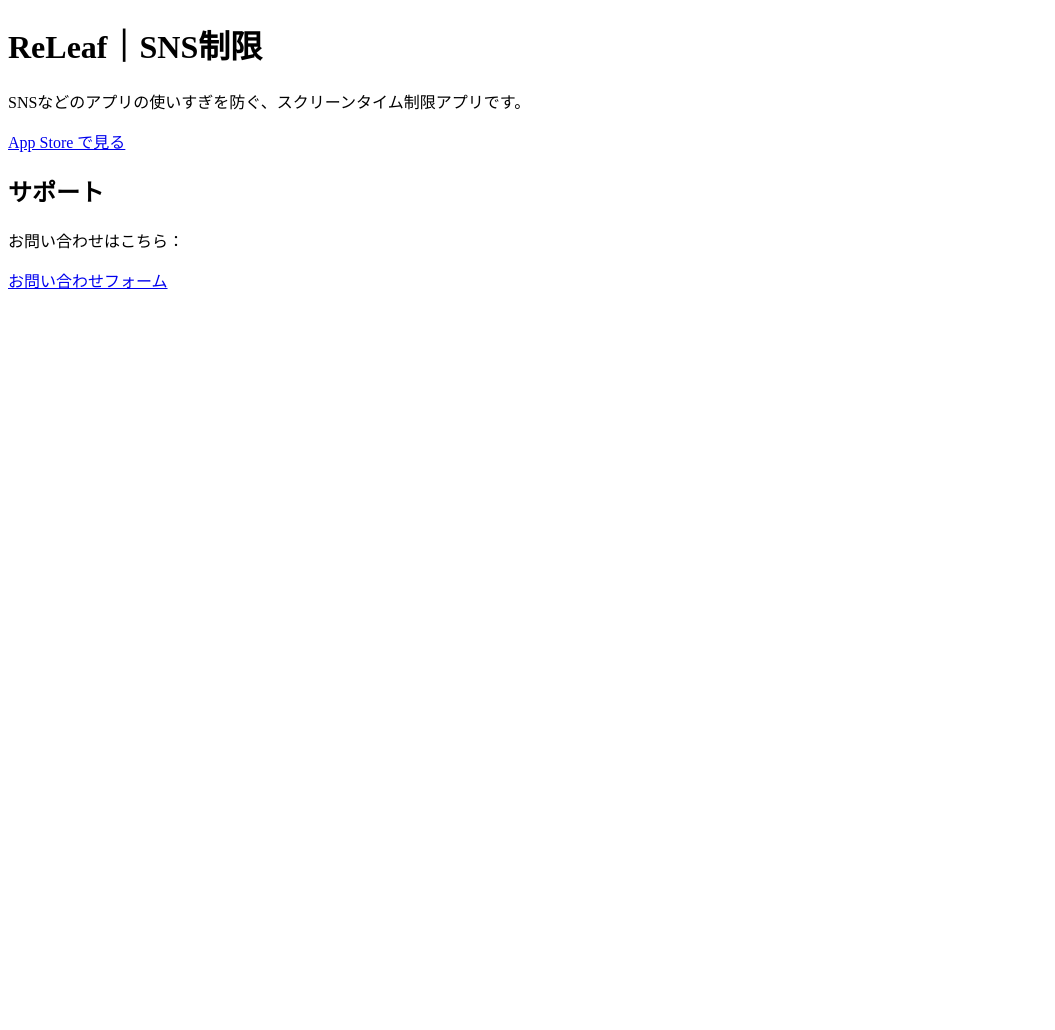
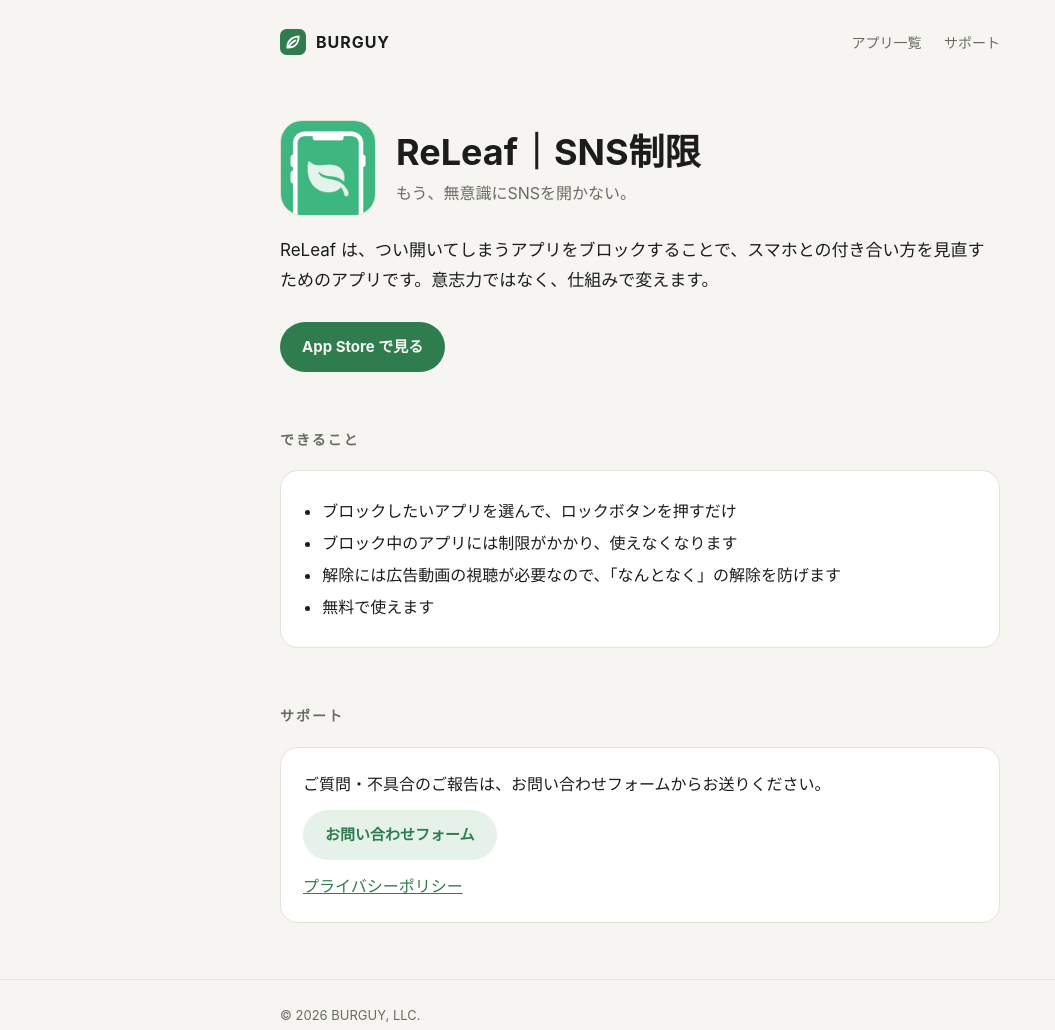
Before and after one commit to burguy-app/burguy-app.github.io, a plain HTML site: page ReLeaf/index.html in a window 1280 px wide. Shown: the whole page, without its empty margins (0-1055 px from the left). Before the commit the page ends 800 px from the top, so only its background shows below. Drawn offline with Linux system fonts and the light colour scheme.

Commit message:
Add files via upload

```diff
--- a/ReLeaf/index.html
+++ b/ReLeaf/index.html
@@ -3,14 +3,64 @@
 <head>
   <meta charset="utf-8">
   <meta name="viewport" content="width=device-width, initial-scale=1">
-  <title>ReLeaf｜SNS制限</title>
+  <title>ReLeaf｜SNS制限 - BURGUY, LLC.</title>
+  <meta name="description" content="ReLeaf は、つい開いてしまうアプリをブロックして、スマホとの付き合い方を見直すためのアプリです。">
+  <link rel="stylesheet" href="../style.css">
 </head>
 <body>
-  <h1>ReLeaf｜SNS制限</h1>
-  <p>SNSなどのアプリの使いすぎを防ぐ、スクリーンタイム制限アプリです。</p>
-  <p><a href="https://apps.apple.com/jp/app/id6737191162">App Store で見る</a></p>
-  <h2>サポート</h2>
-  <p>お問い合わせはこちら：</p>
-  <p><a href="https://docs.google.com/forms/d/e/1FAIpQLSeIYVHZO8xDFM4n3HXoJDC3IcL614K2ic36VlS-DKCnroAvAg/viewform">お問い合わせフォーム</a></p>
+  <header class="site">
+    <div class="wrap">
+      <a class="brand" href="../">
+        <svg viewBox="0 0 32 32" aria-hidden="true"><rect width="32" height="32" rx="8" fill="#2f7d4f"/><path d="M9 23c0-8 5-13 14-14 0 9-5 14-13 14 2-4 5-7 9-9" fill="none" stroke="#fff" stroke-width="2.2" stroke-linecap="round" stroke-linejoin="round"/></svg>
+        BURGUY
+      </a>
+      <nav>
+        <a href="../#apps">アプリ一覧</a>
+        <a href="#support">サポート</a>
+      </nav>
+    </div>
+  </header>
+
+  <main class="wrap">
+    <div class="app-hero">
+      <img src="../icon-releaf.jpg" alt="ReLeaf のアイコン" width="96" height="96">
+      <div>
+        <h1>ReLeaf｜SNS制限</h1>
+        <p>もう、無意識にSNSを開かない。</p>
+      </div>
+    </div>
+
+    <section>
+      <p class="lead">ReLeaf は、つい開いてしまうアプリをブロックすることで、スマホとの付き合い方を見直すためのアプリです。意志力ではなく、仕組みで変えます。</p>
+      <div class="btns">
+        <a class="btn" href="https://apps.apple.com/jp/app/id6737191162">App Store で見る</a>
+      </div>
+    </section>
+
+    <section>
+      <h2>できること</h2>
+      <div class="panel">
+        <ul class="points">
+          <li>ブロックしたいアプリを選んで、ロックボタンを押すだけ</li>
+          <li>ブロック中のアプリには制限がかかり、使えなくなります</li>
+          <li>解除には広告動画の視聴が必要なので、「なんとなく」の解除を防げます</li>
+          <li>無料で使えます</li>
+        </ul>
+      </div>
+    </section>
+
+    <section id="support">
+      <h2>サポート</h2>
+      <div class="panel">
+        <p>ご質問・不具合のご報告は、お問い合わせフォームからお送りください。</p>
+        <p><a class="btn ghost" href="https://docs.google.com/forms/d/e/1FAIpQLSeIYVHZO8xDFM4n3HXoJDC3IcL614K2ic36VlS-DKCnroAvAg/viewform">お問い合わせフォーム</a></p>
+        <p><a href="https://pricey-gorilla-a04.notion.site/Buddy-32f78aa263bb8085b1f6ca20848d26d1">プライバシーポリシー</a></p>
+      </div>
+    </section>
+  </main>
+
+  <footer>
+    <div class="wrap">© 2026 BURGUY, LLC.</div>
+  </footer>
 </body>
 </html>
```
